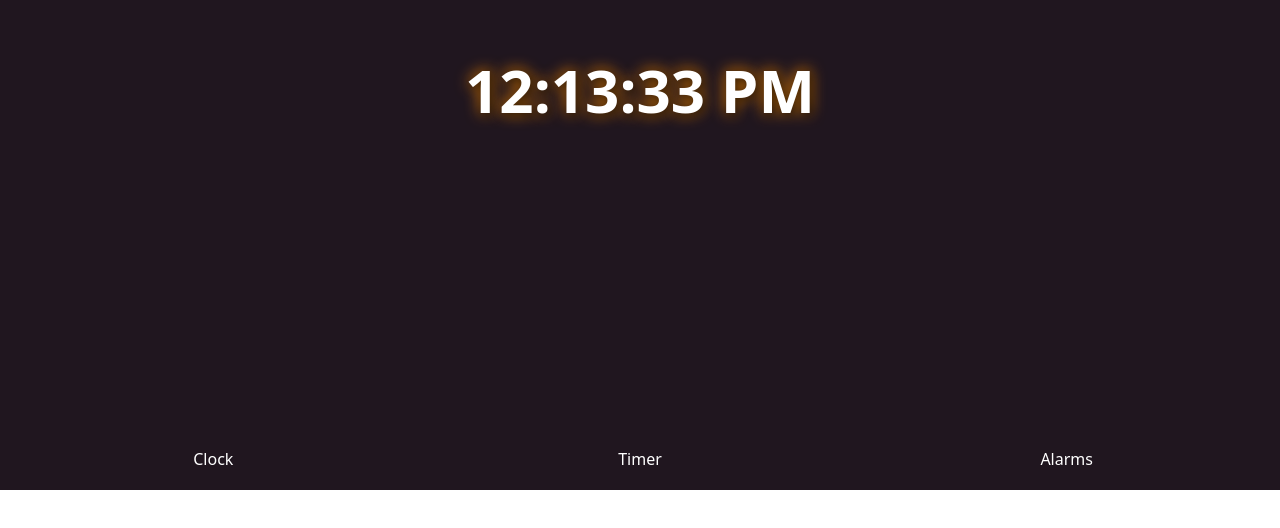
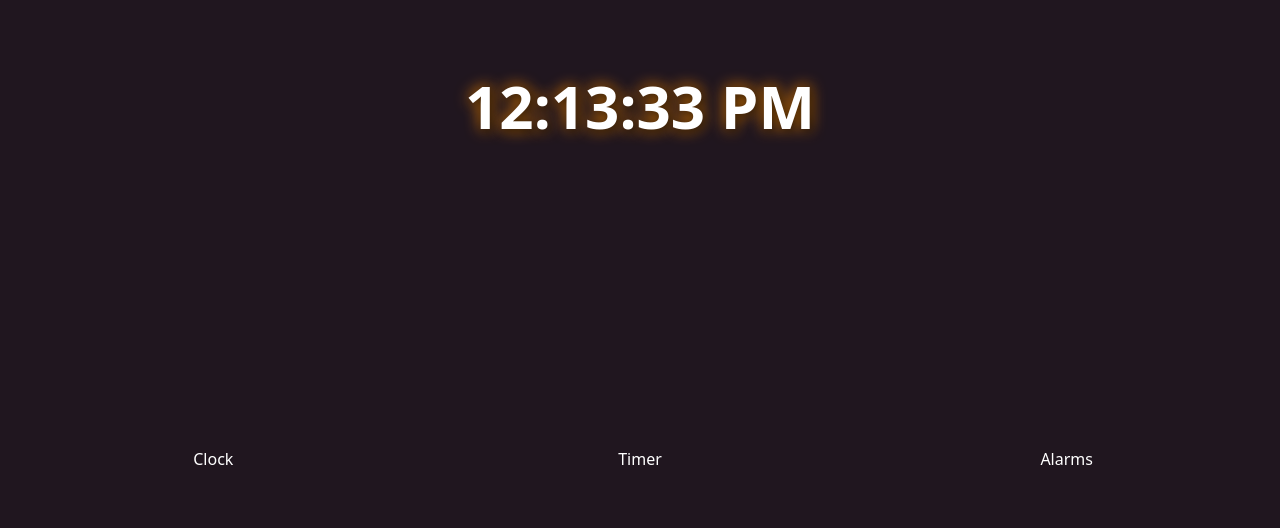
Before and after one commit to SimonThor12/timer-alarm-app, a React (Vite) app: page / in a window 1280 px wide. Shown: the part 310-838 px from the top of the page. Before the commit the page ends 800 px from the top, so only its background shows below. Built offline with nearby package versions, Linux system fonts and the light colour scheme.

Commit message:
Preventing overflow

```diff
--- a/src/ClockApp.tsx
+++ b/src/ClockApp.tsx
@@ -9,10 +9,15 @@
   return (
     <div
       data-theme="coffee"
-      className="flex justify-center items-center min-h-screen">
-      {activePage === "Timer" && <Timer />}
-      {activePage === "Clock" && <Clock />}
-      {activePage === "Alarms" && <Alarms />}
+      className="flex flex-col min-h-screen">
+      {/* Content Area */}
+      <div className="flex-grow flex justify-center items-center p-4 mb-16">
+        {activePage === "Timer" && <Timer />}
+        {activePage === "Clock" && <Clock />}
+        {activePage === "Alarms" && <Alarms />}
+      </div>
+
+      {/* Footer */}
       <Footer setActivePage={setActivePage} />
     </div>
   );
```
